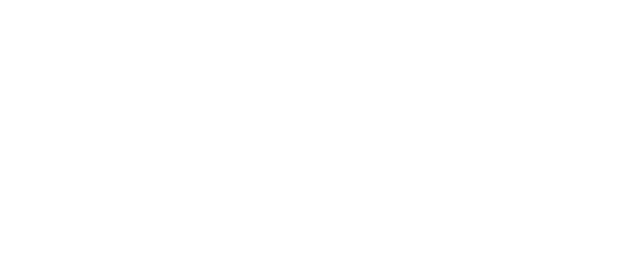
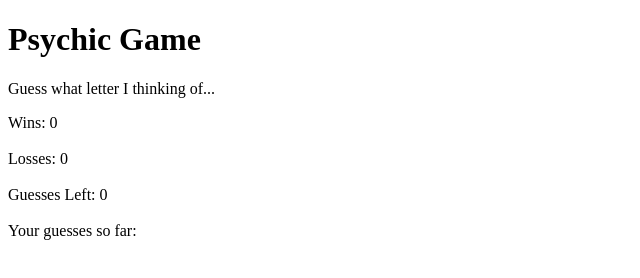
Before and after one commit to miserablepop/Psychic-Game, a plain HTML site: page index.html in a window 1280 px wide. Shown: the whole page, without its empty margins (0-640 px from the left). Drawn offline with nearby package versions, Linux system fonts and the light colour scheme.

Commit message:
Updated the game.js file and index.html with game pieces

```diff
--- a/assets/javascript/game.js
+++ b/assets/javascript/game.js
@@ -0,0 +1,5 @@
+var guessKey = "";
+
+$("#guessLeftCount").on("keypress", function() {
+    alert("Hey it works");
+  });
--- a/index.html
+++ b/index.html
@@ -4,9 +4,25 @@
     <meta charset="UTF-8">
     <meta name="viewport" content="width=device-width, initial-scale=1.0">
     <meta http-equiv="X-UA-Compatible" content="ie=edge">
-    <title>Document</title>
+    <title>Psychic Game</title>
+
+    <!-- Added link to the jQuery Library -->
+  <script src="https://cdnjs.cloudflare.com/ajax/libs/jquery/3.2.1/jquery.min.js"></script>
+    <!-- Added link to JavaScript file - game.js -->
+  <script type ="text/javascript" src ="../Psychic-Game/assets/javascript/game.js"></script>
 </head>
 <body>
+    <h1>Psychic Game</h1>
+    <div id="game">
+        <p>Guess what letter I thinking of...</p>
+        <div id="winCount">Wins: <span id="wins">0</span></div>
+        <br />
+        <div id="lossCount">Losses: <span id="losses">0</span></div>
+        <br />
+        <div id="guessCount">Guesses Left: <span id="draws">0</span></div>
+        <br />
+        <div id="guessLeftCount">Your guesses so far: <span id="userChoice"></span></div>
+    </div>
 
 </body>
 </html>
```
